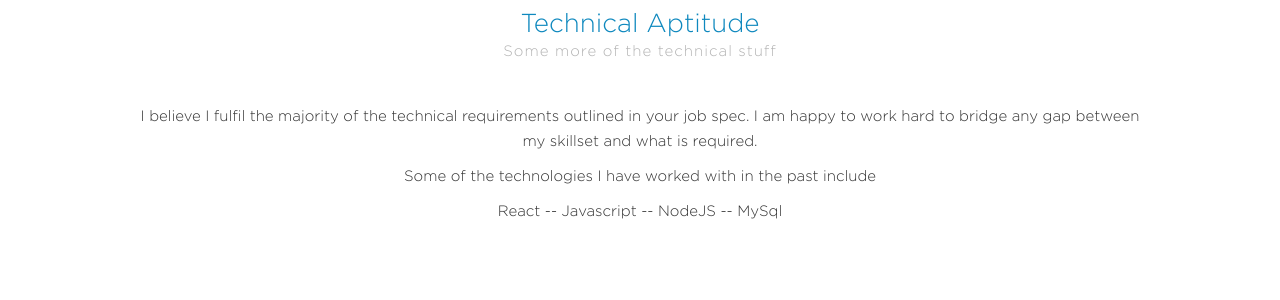
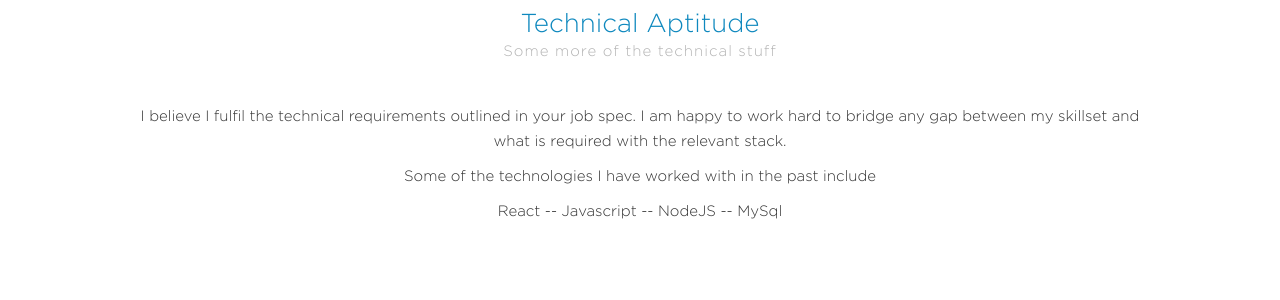
Before and after one commit to nileahtobhair/nileahtobhair.github.io, a Jekyll site: the page built from mobilejazz.md, in a window 1280 px wide and 900 px high, scrolled down 2395 px. Shown: the part 152-452 px from the top of the window. Built offline with Jekyll 4.4.1, drawn with Linux system fonts in a browser that asks for light colours.

Commit message:
wording change

```diff
--- a/mobilejazz.md
+++ b/mobilejazz.md
@@ -80,7 +80,7 @@ menu: false
 	<div class='application-layout-content'>
 		<h4 id='aptitude' class='sub-jazz-heading'>Technical Aptitude</h4>
 		<span class='tagline'>Some more of the technical stuff</span>
-		<p>I believe I fulfil the majority of the technical requirements outlined in your job spec. I am happy to work hard to bridge any gap between my skillset and what is required.</p>
+		<p>I believe I fulfil the technical requirements outlined in your job spec. I am happy to work hard to bridge any gap between my skillset and what is required with the relevant stack.</p>
 		<p>Some of the technologies I have worked with in the past include</p>
 		<p>React -- Javascript -- NodeJS -- MySql </p>
 
```
